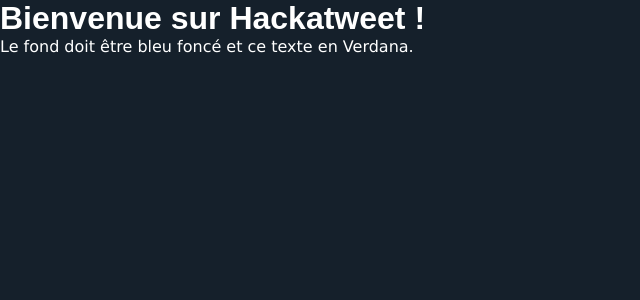
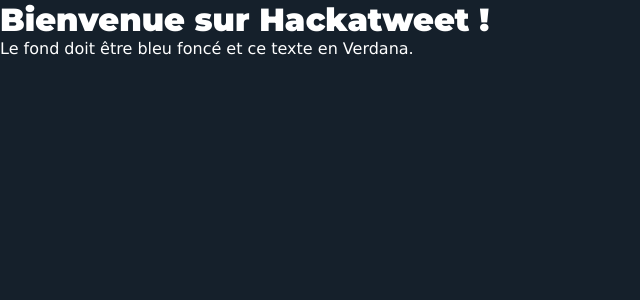
Before and after one commit to Maxime-Maguet/hackatweet, a Next.js app in the folder frontend/: page / in a window 1280 px wide. Shown: the top 300 px of the page, without its empty margins (0-640 px from the left). Built offline with nearby package versions, Linux system fonts and the light colour scheme.

Commit message:
feat: frontend setup with redux and fonts

```diff
--- a/frontend/pages/_app.js
+++ b/frontend/pages/_app.js
@@ -1,5 +1,19 @@
 import "../styles/globals.css";
 
+import { Provider } from "react-redux";
+import { configureStore } from "@reduxjs/toolkit";
+import userReducer from "../reducers/user";
+
+const store = configureStore({
+  reducer: {
+    user: userReducer,
+  },
+});
+
 export default function App({ Component, pageProps }) {
-  return <Component {...pageProps} />;
+  return (
+    <Provider store={store}>
+      <Component {...pageProps} />
+    </Provider>
+  );
 }
--- /dev/null
+++ b/frontend/reducers/user.js
@@ -0,0 +1,28 @@
+import { createSlice } from "@reduxjs/toolkit";
+
+const initialState = {
+  value: { username: null, token: null, firstname: null },
+};
+
+export const userSlice = createSlice({
+  name: "user",
+  initialState,
+  reducers: {
+    // Action pour se connecter
+    login: (state, action) => {
+      state.value.username = action.payload.username;
+      state.value.token = action.payload.token;
+      state.value.firstname = action.payload.firstname;
+    },
+
+    // Action pour se déconnecter
+    logout: (state) => {
+      state.value.username = null;
+      state.value.token = null;
+      state.value.firstname = null;
+    },
+  },
+});
+
+export const { login, logout } = userSlice.actions;
+export default userSlice.reducer;
--- a/frontend/styles/globals.css
+++ b/frontend/styles/globals.css
@@ -1,7 +1,4 @@
-@font-face {
-  font-family: "MontHeavy";
-  src: url("/fonts/Mont-Heavy.otf") format("opentype");
-}
+@import url("https://fonts.googleapis.com/css2?family=Montserrat:wght@900&display=swap");
 
 * {
   box-sizing: border-box;
@@ -26,7 +23,7 @@ h1,
 h2,
 h3,
 .font-heavy {
-  font-family: "MontHeavy", sans-serif;
+  font-family: "Montserrat", sans-serif;
 }
 
 a {
```
Also changed, not shown: frontend/public/fonts/Mont-Heavy.otf (deleted).
